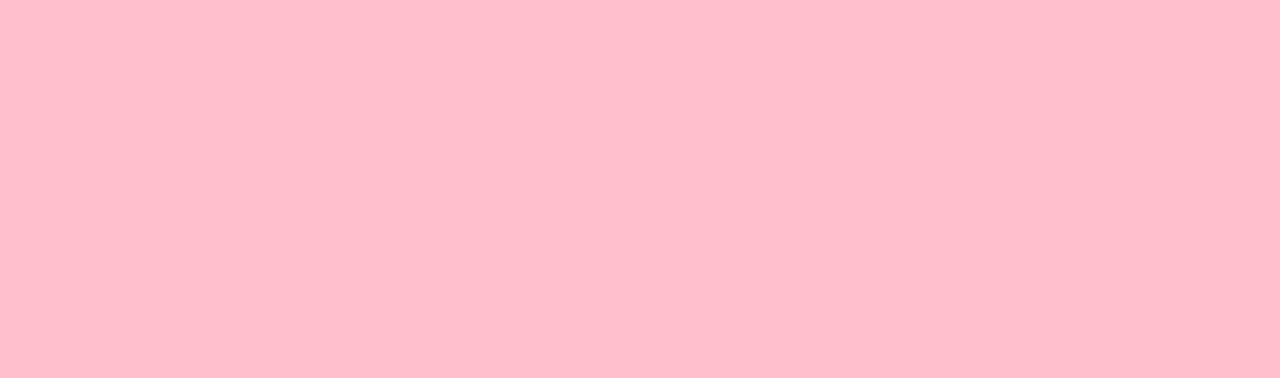
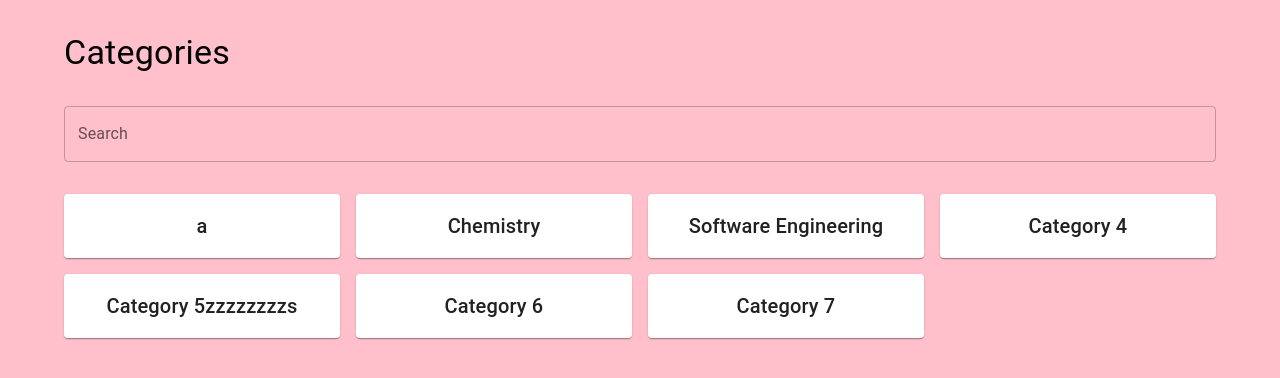
Before and after one commit to briansanchez1/Brainflash, a React (Create React App) app in the folder frontend/: page /categories in a window 1280 px wide. Before the commit this address had no page. Shown: the top 378 px of the page. Built offline with nearby package versions, Linux system fonts and the light colour scheme.

Commit message:
Adds category grid page and category card component

```diff
--- a/frontend/src/App.js
+++ b/frontend/src/App.js
@@ -4,6 +4,7 @@ import Login from "./pages/login";
 import Register from "./pages/register";
 import ForgotPass from "./pages/forgot_password";
 import Dashboard from "./pages/dashboard";
+import Categories from "./pages/categories";
 
 function App() {
   return (
@@ -13,6 +14,7 @@ function App() {
           <Route path="/" element={<Dashboard />}></Route>
           <Route path="/login" element={<Login />}></Route>
           <Route path="/register" element={<Register />}></Route>
+          <Route path="/categories" element={<Categories />}></Route>
           <Route path="/forgot-password" element={<ForgotPass />}></Route>
         </Routes>
       </Router>
--- /dev/null
+++ b/frontend/src/components/category_card.jsx
@@ -0,0 +1,22 @@
+import * as React from "react";
+import Typography from "@mui/material/Typography";
+import { CardContent, Card, CardActionArea } from "@mui/material";
+
+const handleClick = (category) => {
+  // Handle click event, for example, navigate to a category detail page
+  console.log("Clicked category:", category);
+};
+
+export default function category_card({ category }) {
+  return (
+    <Card>
+      <CardActionArea onClick={() => handleClick(category)}>
+        <CardContent>
+          <Typography variant="h6" component="h2" align="center">
+            {category.name}
+          </Typography>
+        </CardContent>
+      </CardActionArea>
+    </Card>
+  );
+}
--- /dev/null
+++ b/frontend/src/pages/categories.jsx
@@ -0,0 +1,78 @@
+import React, { useState } from "react";
+import { Grid, Typography, Container, TextField, Box } from "@mui/material";
+import CategoryCard from "../components/category_card";
+
+const categoriesData = [
+  { id: 1, name: "a", flashcard_amount: 5 },
+  { id: 2, name: "Chemistry", flashcard_amount: 5 },
+  { id: 3, name: "Software Engineering", flashcard_amount: 5 },
+  { id: 4, name: "Category 4", flashcard_amount: 5 },
+  { id: 5, name: "Category 5zzzzzzzzs", flashcard_amount: 5 },
+  { id: 6, name: "Category 6", flashcard_amount: 5 },
+  { id: 7, name: "Category 7", flashcard_amount: 5 },
+];
+
+const CategoriesGrid = () => {
+  const [searchTerm, setSearchTerm] = useState("");
+
+  const handleSearchChange = (event) => {
+    setSearchTerm(event.target.value);
+  };
+
+  const filteredCategories = categoriesData.filter((category) =>
+    category.name.toLowerCase().includes(searchTerm.toLowerCase())
+  );
+
+  return (
+    <Container>
+      <Typography sx={{ my: 4, textAlign: "left" }} variant="h4">
+        Categories
+      </Typography>
+      <Box
+        sx={{
+          display: "flex",
+          flexDirection: "column",
+          alignItems: "flex-start",
+        }}
+      >
+        <TextField
+          label="Search"
+          variant="outlined"
+          sx={{
+            mb: 4,
+            width: {
+              xs: "100%",
+              sm: "100%",
+              md: "100%",
+              lg: "100%",
+              xl: "25%",
+            },
+          }}
+          onChange={handleSearchChange}
+        />
+      </Box>
+      <Grid container spacing={2} sx={{ pb: 4 }}>
+        {filteredCategories.length > 0 ? (
+          filteredCategories.map((category) => (
+            <Grid item key={category.id} xs={12} sm={6} md={4} lg={3} xl={3}>
+              <CategoryCard category={category} />
+            </Grid>
+          ))
+        ) : (
+          <Typography
+            sx={{
+              width: {
+                xs: "100%",
+              },
+            }}
+            variant="h8"
+          >
+            No categories found.
+          </Typography>
+        )}
+      </Grid>
+    </Container>
+  );
+};
+
+export default CategoriesGrid;
```
